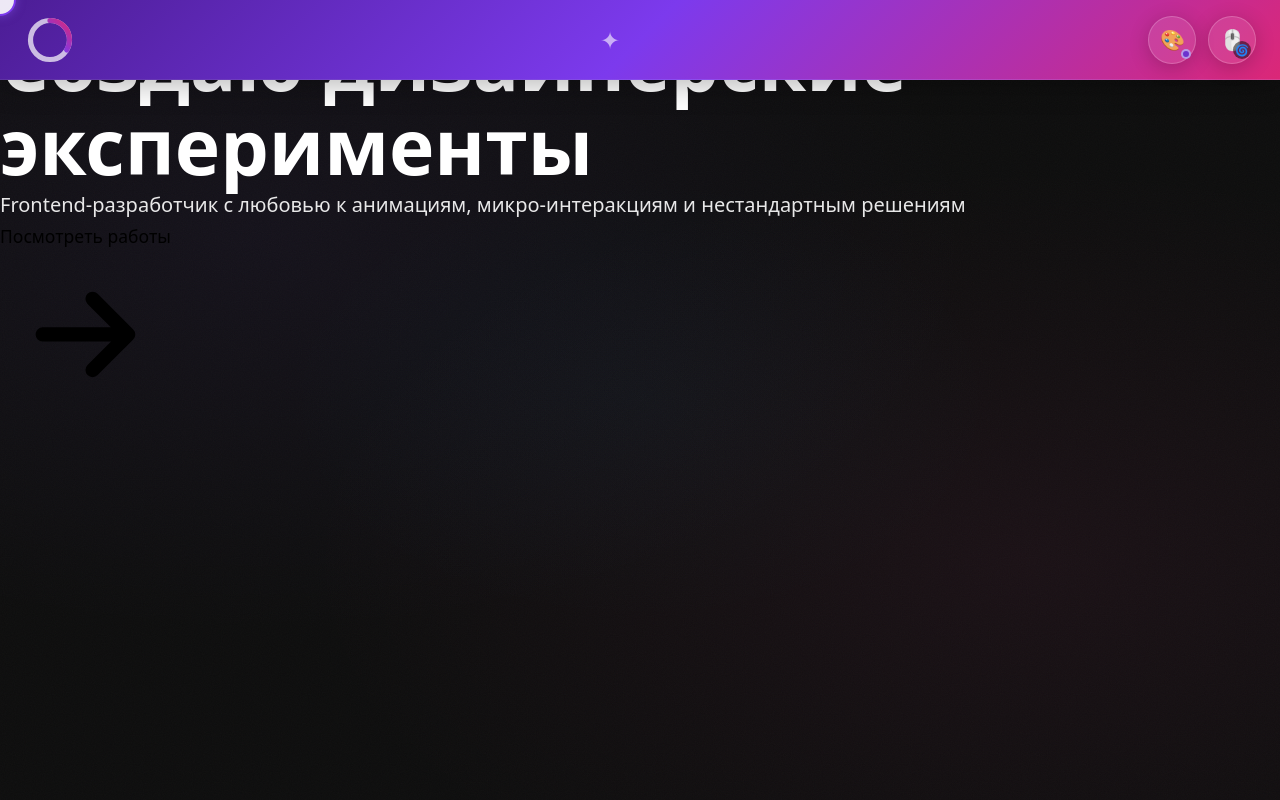
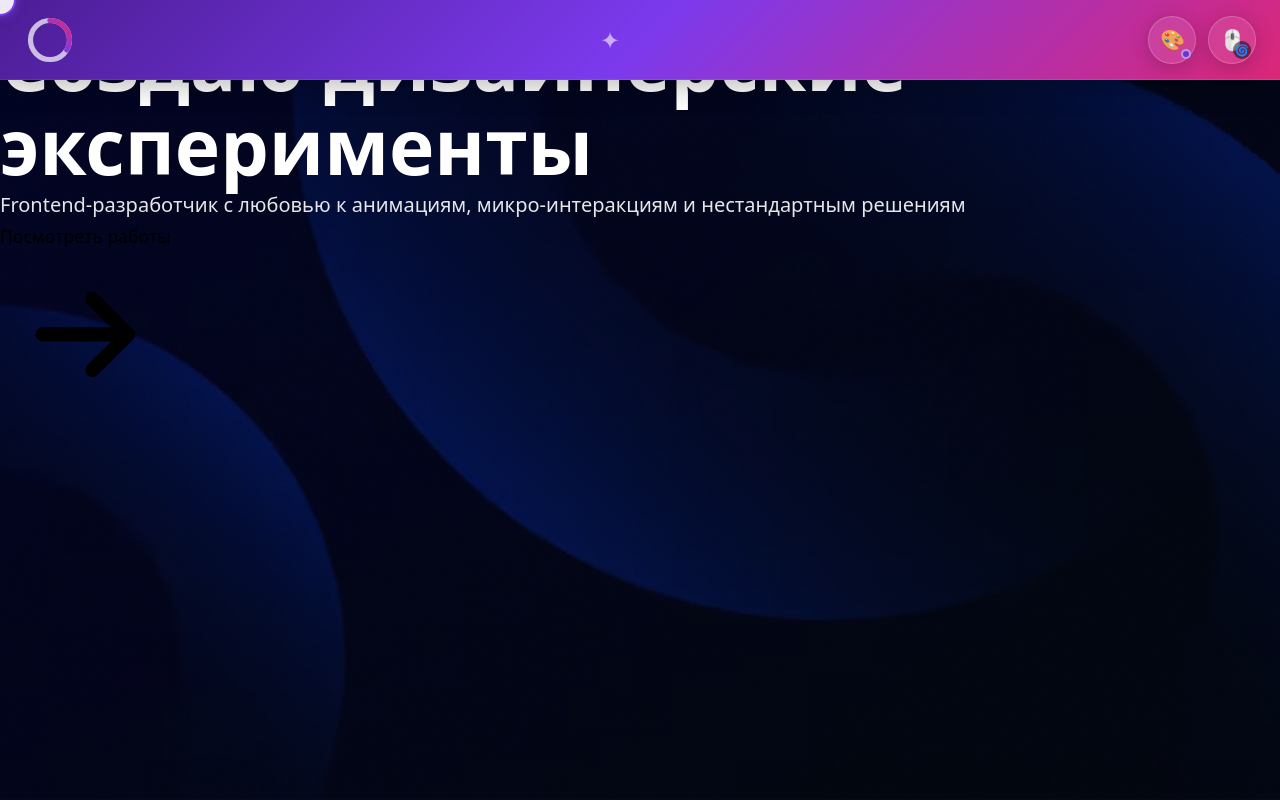
Before and after one commit to KES-cmd/PET-project, a React (Vite) app: page / in a window 1280 px wide. Built offline with nearby package versions, Linux system fonts and the light colour scheme.

Commit message:
Добавлен фон-картинка

```diff
--- a/src/styles/background.module.css
+++ b/src/styles/background.module.css
@@ -3,12 +3,20 @@
   inset: 0;
   z-index: -10;
   background: #0d0d0d;
-  /* Лёгкие цветовые пятна для глубины */
-  background-image:
-    radial-gradient(ellipse at 20% 30%, rgba(139, 92, 246, 0.06) 0%, transparent 50%),
-    radial-gradient(ellipse at 80% 70%, rgba(236, 72, 153, 0.06) 0%, transparent 50%),
-    radial-gradient(ellipse at 50% 50%, rgba(6, 182, 212, 0.03) 0%, transparent 40%);
+  background-image: url('/images/bg.png');
+  background-size: cover;
+  background-position: center;
+  background-repeat: no-repeat;
 }
+
+.background::before {
+  content: '';
+  position: fixed;
+  inset: 0;
+  z-index: -9;
+  background: rgba(0, 0, 0, 0.5); /* Затемнение (прозрачность можно менять) */
+}
+
 
 /* Шумовая текстура (поверх фона) */
 .background::after {
```
Also changed, not shown: public/images/bg.png (added).
